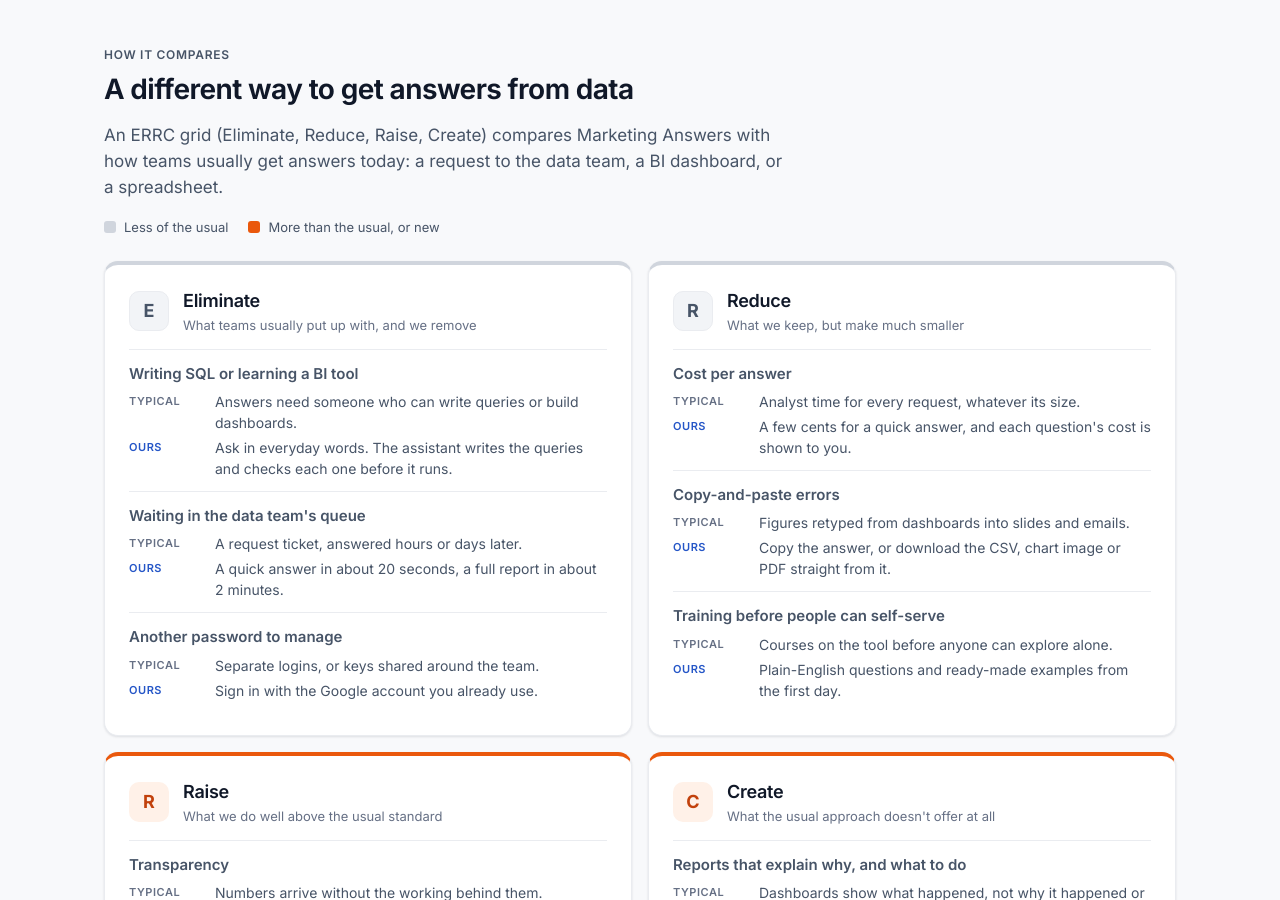
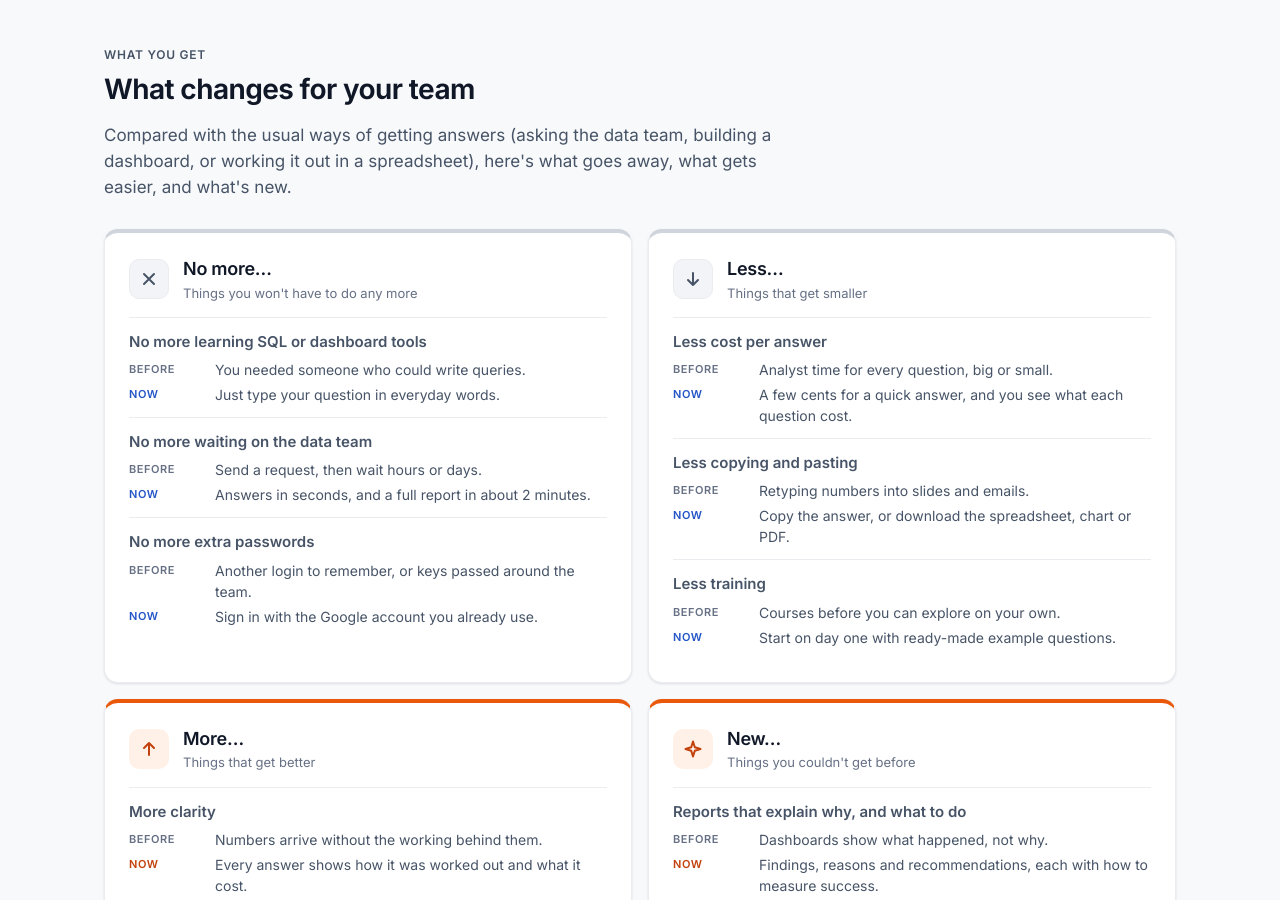
Before and after one commit to poku0857643/Mkt_Analytic_Agent, a plain HTML site: page app/static/welcome.html in a window 1280 px wide. Shown: the part 1900-2800 px from the top of the page. Drawn offline with Linux system fonts and the light colour scheme.

Commit message:
Explain the intro page's ERRC grid in everyday words
The comparison section becomes "What changes for your team": the ERRC
quadrants are named No more..., Less..., More... and New... with plain
subtitles and icons instead of E/R/R/C letters, and each item is a
Before / Now pair instead of Typical / Ours. Business frameworks are added
as a new service. A footnote still names the ERRC grid for readers who
know it, and the nav link reads "What changes".

Co-Authored-By: Claude Opus 5.5 <noreply@anthropic.com>

```diff
--- a/app/static/styles.css
+++ b/app/static/styles.css
@@ -983,3 +983,6 @@ mark.hl {
 .dataset-icon.fw-icon svg { stroke: var(--highlight-text); }
 .kind-frameworks { margin-top: 14px; padding-top: 12px; border-top: 1px solid var(--hairline); font-size: 0.9375rem; }
 .kind-frameworks strong { color: var(--highlight-text); font-weight: 600; }
+.errc-letter svg { width: 20px; height: 20px; fill: none; stroke: currentColor; stroke-width: 2; stroke-linecap: round; stroke-linejoin: round; }
+.errc.hot .errc-letter svg { stroke: var(--highlight-text); }
+.errc-footnote { margin-top: 16px; font-size: 0.8125rem; color: var(--muted); }
--- a/app/static/welcome.html
+++ b/app/static/welcome.html
@@ -23,7 +23,7 @@
       </a>
       <nav class="intro-nav" aria-label="Page">
         <a href="#how">How it works</a>
-        <a href="#compare">How it compares</a>
+        <a href="#compare">What changes</a>
         <a href="#safe">Security</a>
         <a href="/plans">Pricing</a>
         <a class="btn btn-primary btn-sm" href="/?signin=1">Sign in</a>
@@ -121,107 +121,112 @@
       </div>
     </section>
 
-    <!-- How it compares: ERRC grid -->
+    <!-- What changes: an ERRC grid in everyday words -->
     <section id="compare" class="intro-section">
       <div class="intro-wrap">
-        <p class="eyebrow eyebrow-highlight">How it compares</p>
-        <h2 class="intro-h2">A different way to get answers from data</h2>
-        <p class="intro-lede">An ERRC grid (Eliminate, Reduce, Raise, Create) compares Marketing Answers with how teams usually get answers today: a request to the data team, a BI dashboard, or a spreadsheet.</p>
-        <p class="errc-legend"><span><span class="swatch" aria-hidden="true"></span>Less of the usual</span><span><span class="swatch hot" aria-hidden="true"></span>More than the usual, or new</span></p>
+        <p class="eyebrow eyebrow-highlight">What you get</p>
+        <h2 class="intro-h2">What changes for your team</h2>
+        <p class="intro-lede">Compared with the usual ways of getting answers (asking the data team, building a dashboard, or working it out in a spreadsheet), here's what goes away, what gets easier, and what's new.</p>
         <div class="errc-grid">
         <article class="card errc" aria-labelledby="errc-eliminate">
           <div class="errc-head">
-            <span class="errc-letter" aria-hidden="true">E</span>
-            <div><h3 id="errc-eliminate">Eliminate</h3><p>What teams usually put up with, and we remove</p></div>
+            <span class="errc-letter"><svg viewBox="0 0 20 20" aria-hidden="true"><path d="M5 5l10 10M15 5L5 15"></path></svg></span>
+            <div><h3 id="errc-eliminate">No more…</h3><p>Things you won't have to do any more</p></div>
           </div>
           <ul class="errc-list">
             <li>
-              <p class="errc-what">Writing SQL or learning a BI tool</p>
-              <p class="errc-row errc-typical"><span class="errc-tag">Typical</span><span>Answers need someone who can write queries or build dashboards.</span></p>
-              <p class="errc-row errc-ours"><span class="errc-tag">Ours</span><span>Ask in everyday words. The assistant writes the queries and checks each one before it runs.</span></p>
+              <p class="errc-what">No more learning SQL or dashboard tools</p>
+              <p class="errc-row errc-typical"><span class="errc-tag">Before</span><span>You needed someone who could write queries.</span></p>
+              <p class="errc-row errc-ours"><span class="errc-tag">Now</span><span>Just type your question in everyday words.</span></p>
             </li>
             <li>
-              <p class="errc-what">Waiting in the data team's queue</p>
-              <p class="errc-row errc-typical"><span class="errc-tag">Typical</span><span>A request ticket, answered hours or days later.</span></p>
-              <p class="errc-row errc-ours"><span class="errc-tag">Ours</span><span>A quick answer in about 20 seconds, a full report in about 2 minutes.</span></p>
+              <p class="errc-what">No more waiting on the data team</p>
+              <p class="errc-row errc-typical"><span class="errc-tag">Before</span><span>Send a request, then wait hours or days.</span></p>
+              <p class="errc-row errc-ours"><span class="errc-tag">Now</span><span>Answers in seconds, and a full report in about 2 minutes.</span></p>
             </li>
             <li>
-              <p class="errc-what">Another password to manage</p>
-              <p class="errc-row errc-typical"><span class="errc-tag">Typical</span><span>Separate logins, or keys shared around the team.</span></p>
-              <p class="errc-row errc-ours"><span class="errc-tag">Ours</span><span>Sign in with the Google account you already use.</span></p>
+              <p class="errc-what">No more extra passwords</p>
+              <p class="errc-row errc-typical"><span class="errc-tag">Before</span><span>Another login to remember, or keys passed around the team.</span></p>
+              <p class="errc-row errc-ours"><span class="errc-tag">Now</span><span>Sign in with the Google account you already use.</span></p>
             </li>
           </ul>
         </article>
         <article class="card errc" aria-labelledby="errc-reduce">
           <div class="errc-head">
-            <span class="errc-letter" aria-hidden="true">R</span>
-            <div><h3 id="errc-reduce">Reduce</h3><p>What we keep, but make much smaller</p></div>
+            <span class="errc-letter"><svg viewBox="0 0 20 20" aria-hidden="true"><path d="M10 4v12M5 11l5 5 5-5"></path></svg></span>
+            <div><h3 id="errc-reduce">Less…</h3><p>Things that get smaller</p></div>
           </div>
           <ul class="errc-list">
             <li>
-              <p class="errc-what">Cost per answer</p>
-              <p class="errc-row errc-typical"><span class="errc-tag">Typical</span><span>Analyst time for every request, whatever its size.</span></p>
-              <p class="errc-row errc-ours"><span class="errc-tag">Ours</span><span>A few cents for a quick answer, and each question's cost is shown to you.</span></p>
+              <p class="errc-what">Less cost per answer</p>
+              <p class="errc-row errc-typical"><span class="errc-tag">Before</span><span>Analyst time for every question, big or small.</span></p>
+              <p class="errc-row errc-ours"><span class="errc-tag">Now</span><span>A few cents for a quick answer, and you see what each question cost.</span></p>
             </li>
             <li>
-              <p class="errc-what">Copy-and-paste errors</p>
-              <p class="errc-row errc-typical"><span class="errc-tag">Typical</span><span>Figures retyped from dashboards into slides and emails.</span></p>
-              <p class="errc-row errc-ours"><span class="errc-tag">Ours</span><span>Copy the answer, or download the CSV, chart image or PDF straight from it.</span></p>
+              <p class="errc-what">Less copying and pasting</p>
+              <p class="errc-row errc-typical"><span class="errc-tag">Before</span><span>Retyping numbers into slides and emails.</span></p>
+              <p class="errc-row errc-ours"><span class="errc-tag">Now</span><span>Copy the answer, or download the spreadsheet, chart or PDF.</span></p>
             </li>
             <li>
-              <p class="errc-what">Training before people can self-serve</p>
-              <p class="errc-row errc-typical"><span class="errc-tag">Typical</span><span>Courses on the tool before anyone can explore alone.</span></p>
-              <p class="errc-row errc-ours"><span class="errc-tag">Ours</span><span>Plain-English questions and ready-made examples from the first day.</span></p>
+              <p class="errc-what">Less training</p>
+              <p class="errc-row errc-typical"><span class="errc-tag">Before</span><span>Courses before you can explore on your own.</span></p>
+              <p class="errc-row errc-ours"><span class="errc-tag">Now</span><span>Start on day one with ready-made example questions.</span></p>
             </li>
           </ul>
         </article>
         <article class="card errc hot" aria-labelledby="errc-raise">
           <div class="errc-head">
-            <span class="errc-letter" aria-hidden="true">R</span>
-            <div><h3 id="errc-raise">Raise</h3><p>What we do well above the usual standard</p></div>
+            <span class="errc-letter"><svg viewBox="0 0 20 20" aria-hidden="true"><path d="M10 16V4M5 9l5-5 5 5"></path></svg></span>
+            <div><h3 id="errc-raise">More…</h3><p>Things that get better</p></div>
           </div>
           <ul class="errc-list">
             <li>
-              <p class="errc-what">Transparency</p>
-              <p class="errc-row errc-typical"><span class="errc-tag">Typical</span><span>Numbers arrive without the working behind them.</span></p>
-              <p class="errc-row errc-ours"><span class="errc-tag">Ours</span><span>Every answer shows the queries it ran, and every question shows its cost.</span></p>
+              <p class="errc-what">More clarity</p>
+              <p class="errc-row errc-typical"><span class="errc-tag">Before</span><span>Numbers arrive without the working behind them.</span></p>
+              <p class="errc-row errc-ours"><span class="errc-tag">Now</span><span>Every answer shows how it was worked out and what it cost.</span></p>
             </li>
             <li>
-              <p class="errc-what">Data safety</p>
-              <p class="errc-row errc-typical"><span class="errc-tag">Typical</span><span>Broad tool access and exports that can include personal data.</span></p>
-              <p class="errc-row errc-ours"><span class="errc-tag">Ours</span><span>Read-only access, data limited by role, personal details blocked, every question logged.</span></p>
+              <p class="errc-what">More protection for your data</p>
+              <p class="errc-row errc-typical"><span class="errc-tag">Before</span><span>Wide access, and exports that can include personal details.</span></p>
+              <p class="errc-row errc-ours"><span class="errc-tag">Now</span><span>It only reads data your role allows, can't change anything, blocks personal details and records every question.</span></p>
             </li>
             <li>
-              <p class="errc-what">Who can answer their own questions</p>
-              <p class="errc-row errc-typical"><span class="errc-tag">Typical</span><span>Mostly analysts and a few power users.</span></p>
-              <p class="errc-row errc-ours"><span class="errc-tag">Ours</span><span>Anyone on the marketing team.</span></p>
+              <p class="errc-what">More people can find answers</p>
+              <p class="errc-row errc-typical"><span class="errc-tag">Before</span><span>Mostly analysts and a few experts.</span></p>
+              <p class="errc-row errc-ours"><span class="errc-tag">Now</span><span>Anyone on the marketing team.</span></p>
             </li>
           </ul>
         </article>
         <article class="card errc hot" aria-labelledby="errc-create">
           <div class="errc-head">
-            <span class="errc-letter" aria-hidden="true">C</span>
-            <div><h3 id="errc-create">Create</h3><p>What the usual approach doesn't offer at all</p></div>
+            <span class="errc-letter"><svg viewBox="0 0 20 20" aria-hidden="true"><path d="M10 2.5l1.8 5.7 5.7 1.8-5.7 1.8L10 17.5l-1.8-5.7L2.5 10l5.7-1.8z"></path></svg></span>
+            <div><h3 id="errc-create">New…</h3><p>Things you couldn't get before</p></div>
           </div>
           <ul class="errc-list">
             <li>
               <p class="errc-what">Reports that explain why, and what to do</p>
-              <p class="errc-row errc-typical"><span class="errc-tag">Typical</span><span>Dashboards show what happened, not why it happened or what to change.</span></p>
-              <p class="errc-row errc-ours"><span class="errc-tag">Ours</span><span>Findings, reasons and recommendations, each with how to measure success.</span></p>
+              <p class="errc-row errc-typical"><span class="errc-tag">Before</span><span>Dashboards show what happened, not why.</span></p>
+              <p class="errc-row errc-ours"><span class="errc-tag">Now</span><span>Findings, reasons and recommendations, each with how to measure success.</span></p>
             </li>
             <li>
-              <p class="errc-what">Reasons graded by evidence</p>
-              <p class="errc-row errc-typical"><span class="errc-tag">Typical</span><span>Facts and opinions mixed together in the same slide.</span></p>
-              <p class="errc-row errc-ours"><span class="errc-tag">Ours</span><span>Each reason is marked Supported by data, Likely, or Hypothesis.</span></p>
+              <p class="errc-what">Honest about how sure it is</p>
+              <p class="errc-row errc-typical"><span class="errc-tag">Before</span><span>Facts and guesses mixed together.</span></p>
+              <p class="errc-row errc-ours"><span class="errc-tag">Now</span><span>Each reason is labelled Supported by data, Likely, or Hypothesis.</span></p>
             </li>
             <li>
-              <p class="errc-what">An assistant that checks the question</p>
-              <p class="errc-row errc-typical"><span class="errc-tag">Typical</span><span>The assumption in the request goes unchallenged.</span></p>
-              <p class="errc-row errc-ours"><span class="errc-tag">Ours</span><span>It tests the premise, the volumes and the traffic mix before concluding, and says what the data can't show.</span></p>
+              <p class="errc-what">A second pair of eyes on your question</p>
+              <p class="errc-row errc-typical"><span class="errc-tag">Before</span><span>The assumption in a question goes unchecked.</span></p>
+              <p class="errc-row errc-ours"><span class="errc-tag">Now</span><span>It checks your question's assumption first, and says what the data can't show.</span></p>
+            </li>
+            <li>
+              <p class="errc-what">Business frameworks on request</p>
+              <p class="errc-row errc-typical"><span class="errc-tag">Before</span><span>Building a SWOT or a funnel by hand in slides.</span></p>
+              <p class="errc-row errc-ours"><span class="errc-tag">Now</span><span>Ask for an ERRC grid, SWOT, AARRR funnel, BCG matrix or 80/20 analysis of your own data.</span></p>
             </li>
           </ul>
         </article>
         </div>
+        <p class="errc-footnote">Laid out as an ERRC grid (Eliminate, Reduce, Raise, Create), a common way to compare a service with the usual approach.</p>
       </div>
     </section>
 
```
Also changed, not shown: 2 other files.
